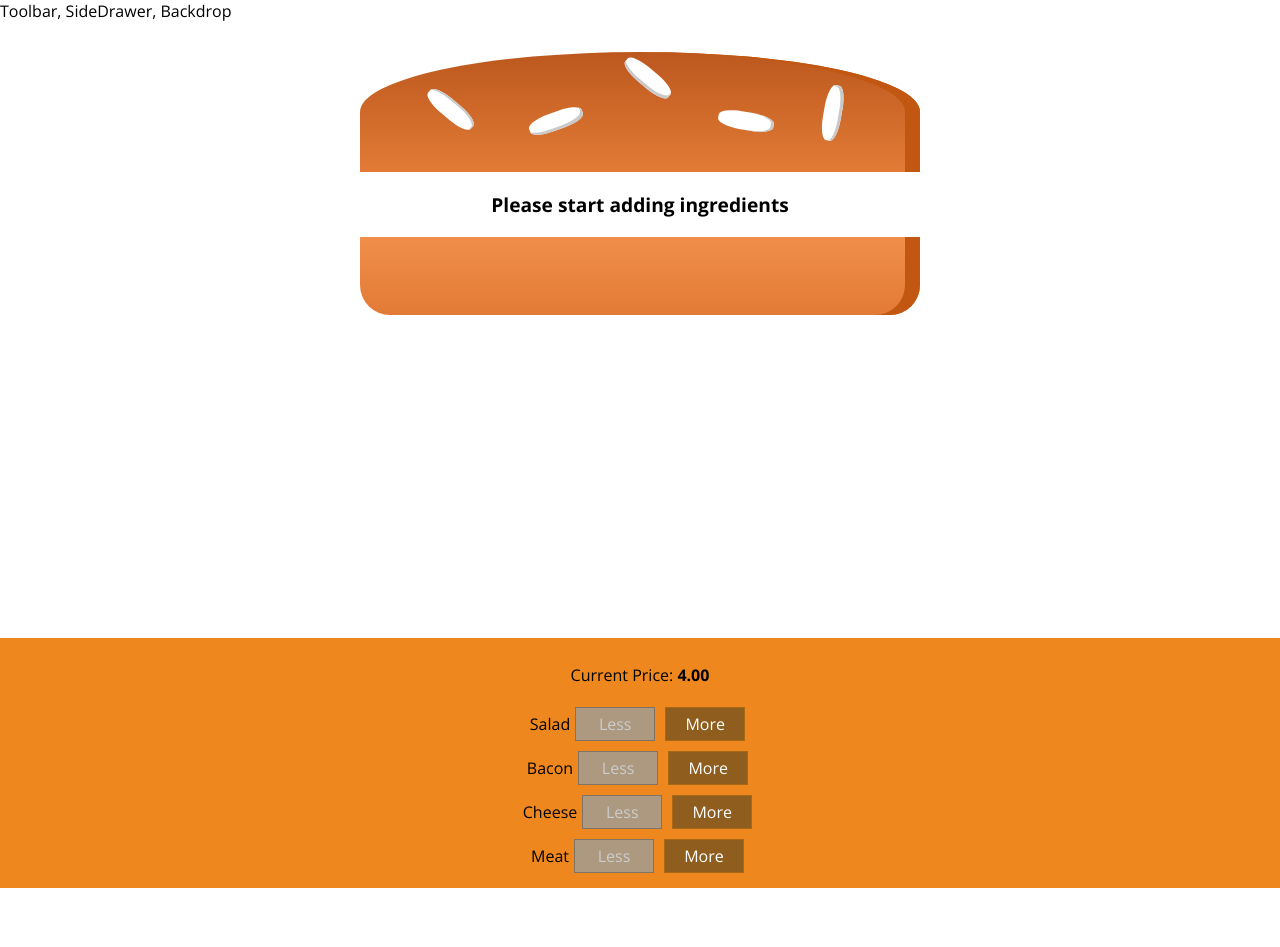
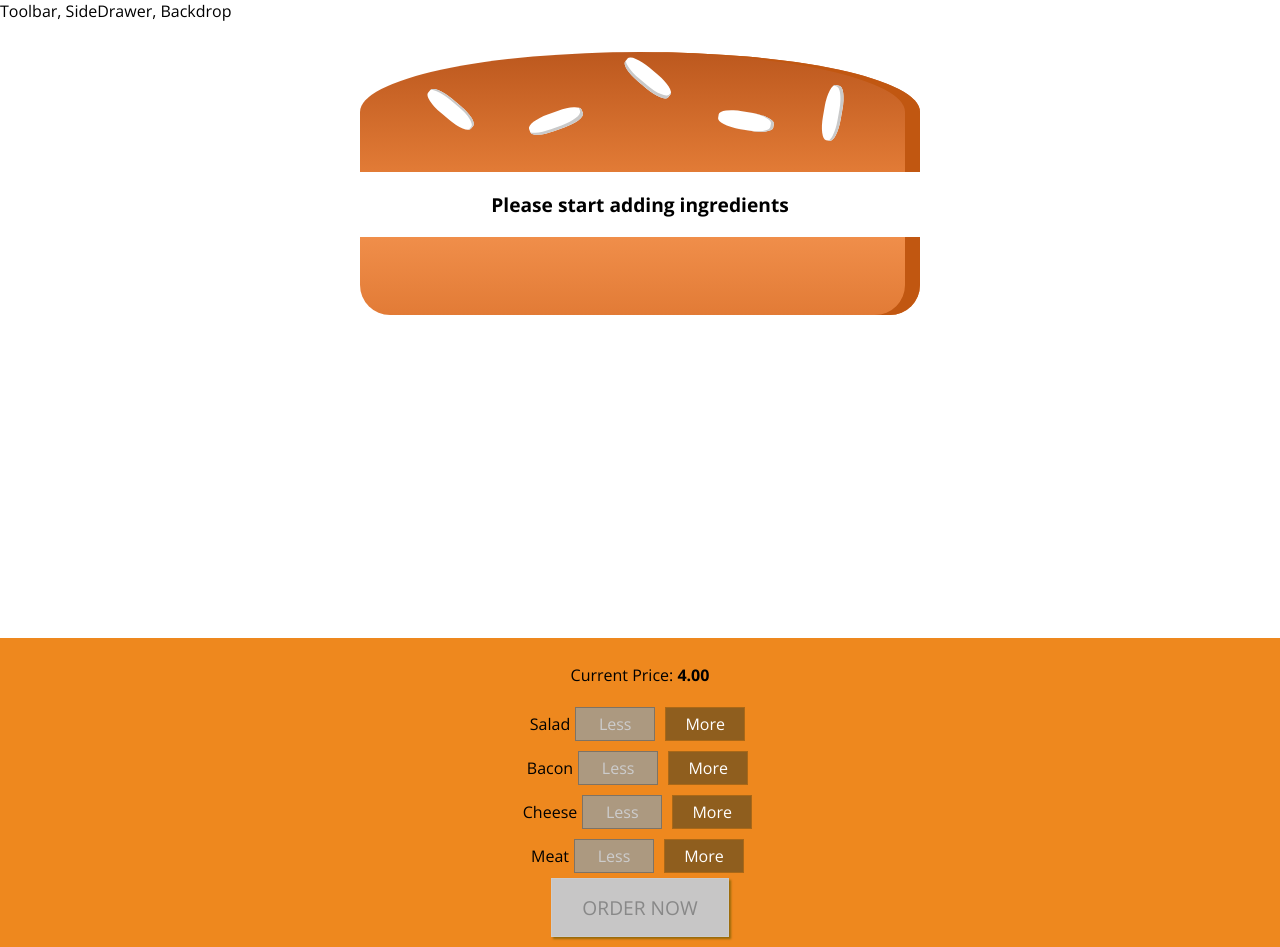
Before and after one commit to lindsblock/burger_builder, a React app: page / in a window 1280 px wide. Before the commit the page ends 888 px from the top, so only its background shows below. Built offline with nearby package versions, Linux system fonts and the light colour scheme.

Commit message:
adding checkout modal

```diff
--- a/src/components/Burger/BuildControls/BuildControls.css
+++ b/src/components/Burger/BuildControls/BuildControls.css
@@ -8,3 +8,45 @@
   margin: auto;
   padding: 10px 0;
 }
+
+
+.OrderButton {
+    background-color: #DAD735;
+    outline: none;
+    cursor: pointer;
+    border: 1px solid #966909;
+    color: #966909;
+    font-family: inherit;
+    font-size: 1.2em;
+    padding: 15px 30px;
+    box-shadow: 2px 2px 2px #966909;
+}
+
+.OrderButton:hover, .OrderButton:active {
+    background-color: #A0DB41;
+    border: 1px solid #966909;
+    color: #966909;
+}
+
+.OrderButton:disabled {
+    background-color: #C7C6C6;
+    cursor: not-allowed;
+    border: 1px solid #ccc;
+    color: #888888;
+}
+
+.OrderButton:not(:disabled) {
+    animation: enable 0.3s linear;
+}
+
+@keyframes enable {
+    0% {
+        transform: scale(1);
+    }
+    60% {
+        transform: scale(1.1);
+    }
+    100% {
+        transform: scale(1);
+    }
+}
--- a/src/components/Burger/BuildControls/BuildControls.js
+++ b/src/components/Burger/BuildControls/BuildControls.js
@@ -21,6 +21,12 @@
         disabled={ props.disabled[ctrl.type]}
       />
     ))}
+    <button
+      className={classes.OrderButton}
+      disabled={!props.purchasable}
+      onClick={props.ordered}>
+      ORDER NOW
+    </button>
   </div>
 );
 
--- /dev/null
+++ b/src/components/Burger/OrderSummary/OrderSummary.js
@@ -0,0 +1,27 @@
+import React from 'react';
+import Aux from '../../../hoc/Aux';
+
+const orderSummary = (props) => {
+  const ingredientSummary = Object.keys(props.ingredients)
+    .map( igKey => {
+      return(
+    <li key={igKey}>
+      <span style={{textTransform: 'capitalize'}}>{igKey}</span>: {props.ingredients[igKey]}
+    </li>
+  )
+  });
+
+  return(
+    <Aux>
+      <h3>Your Order</h3>
+      <p>A delicious burger with the following ingredients:</p>
+      <ul>
+        {ingredientSummary}
+      </ul>
+      <p>Continue to Checkout?</p>
+    </Aux>
+  )
+
+};
+
+export default orderSummary;
--- /dev/null
+++ b/src/components/UI/Modal/Modal.css
@@ -0,0 +1,20 @@
+.Modal {
+    position: fixed;
+    z-index: 500;
+    background-color: white;
+    width: 70%;
+    border: 1px solid #ccc;
+    box-shadow: 1px 1px 1px black;
+    padding: 16px;
+    left: 15%;
+    top: 30%;
+    box-sizing: border-box;
+    transition: all 0.3s ease-out;
+}
+
+@media (min-width: 600px) {
+    .Modal {
+        width: 500px;
+        left: calc(50% - 250px);
+    }
+}
--- /dev/null
+++ b/src/components/UI/Modal/Modal.js
@@ -0,0 +1,13 @@
+import React from 'react';
+import classes from './Modal.css';
+
+const modal = (props) => (
+  <div
+    className={classes.Modal}
+    style={{ transform: props.show ? 'translateY(0)' : 'translateY(-100vh)', opacity: props.show ? '1' : '0'}}
+    >
+    {props.children}
+  </div>
+);
+
+export default modal;
--- a/src/containers/BurgerBuilder/BurgerBuilder.js
+++ b/src/containers/BurgerBuilder/BurgerBuilder.js
@@ -2,6 +2,8 @@
 import Aux from '../../hoc/Aux';
 import Burger from '../../components/Burger/Burger';
 import BuildControls from '../../components/Burger/BuildControls/BuildControls';
+import Modal from '../../components/UI/Modal/Modal';
+import OrderSummary from '../../components/Burger/OrderSummary/OrderSummary';
 
 const INGREDIENT_PRICES = {
   salad: 0.5,
@@ -18,7 +20,20 @@
       cheese: 0,
       meat: 0,
     },
-    totalPrice: 4
+    totalPrice: 4,
+    purchasable: false,
+    purchasing: false,
+  }
+
+  updatePurchaseState (ingredients) {
+    const sum = Object.keys(ingredients)
+    .map(igKey => {
+      return ingredients[igKey]
+    })
+    .reduce((sum, el) => {
+      return sum + el;
+    }, 0);
+    this.setState({purchasable: sum > 0});
   }
 
   addIngredientHandler = (type) => {
@@ -31,7 +46,8 @@
     const priceAddition = INGREDIENT_PRICES[type];
     const oldPrice = this.state.totalPrice;
     const newPrice = oldPrice + priceAddition;
-    this.setState({totalPrice: newPrice, ingredients: updatedIngredients})
+    this.setState({totalPrice: newPrice, ingredients: updatedIngredients});
+    this.updatePurchaseState(updatedIngredients);
 
   }
 
@@ -48,7 +64,11 @@
     const priceDeduction = INGREDIENT_PRICES[type];
     const oldPrice = this.state.totalPrice;
     const newPrice = oldPrice - priceDeduction;
-    this.setState({totalPrice: newPrice, ingredients: updatedIngredients})
+    this.setState({totalPrice: newPrice, ingredients: updatedIngredients});
+    this.updatePurchaseState(updatedIngredients);
+  }
+  purchaseHandler = () => {
+    this.setState({purchasing: true })
   }
 
   render () {
@@ -60,12 +80,17 @@
     }
     return (
       <Aux>
+        <Modal show={this.state.purchasing}>
+          <OrderSummary ingredients={this.state.ingredients} />
+        </Modal>
         <Burger ingredients={this.state.ingredients} />
         <BuildControls
           ingredientAdded={this.addIngredientHandler}
           ingredientRemoved={this.removeIngredientHandler}
           disabled={disabledInfo}
           price={this.state.totalPrice}
+          purchasable={this.state.purchasable}
+          ordered={this.purchaseHandler}
         />
       </Aux>
     );
```
Also changed, not shown: src/components/UI/Backdrop/Backdrop.js (added).
